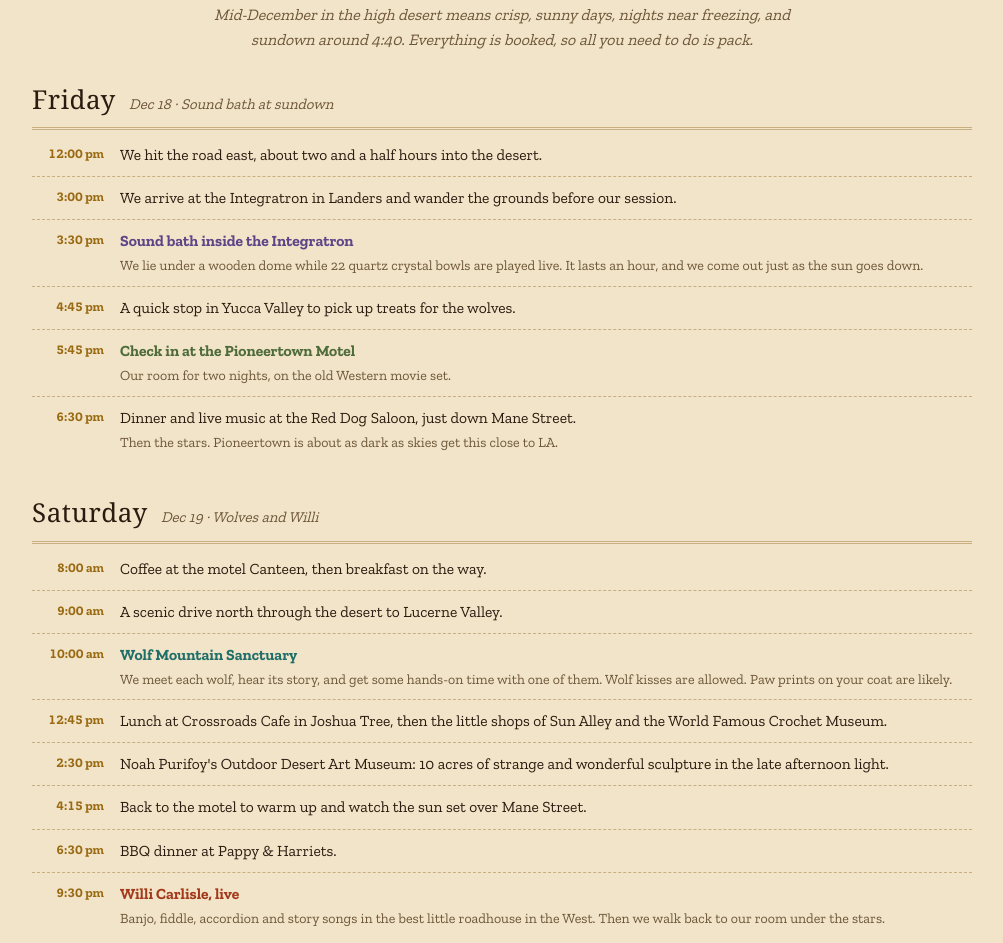
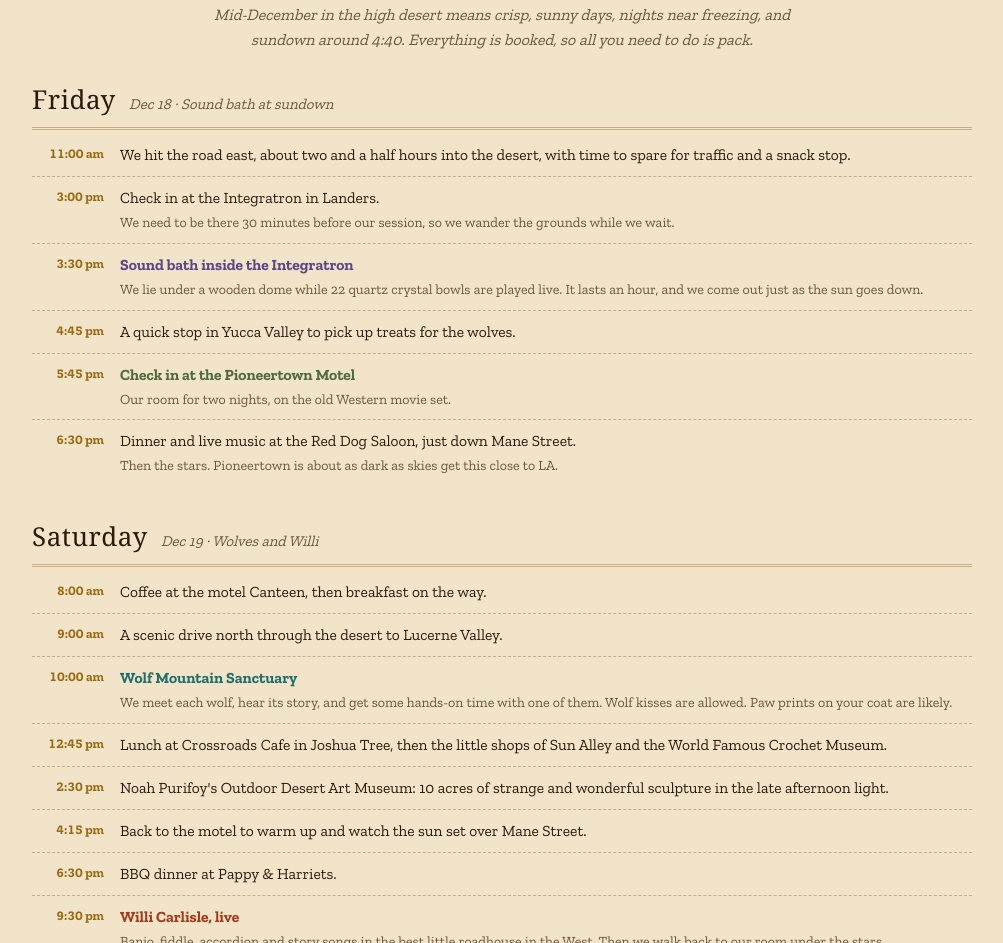
Before and after one commit to highhair20/wolf-pack-weekend, a plain HTML site: page index.html in a window 1280 px wide. Shown: the part 1045-1988 px from the top of the page, without its empty margins (138-1141 px from the left). Drawn offline with nearby package versions, Linux system fonts and the light colour scheme; a web font is replaced by a local one.

Commit message:
fix: leave earlier for 3:00 Integratron check-in

```diff
--- a/index.html
+++ b/index.html
@@ -192,8 +192,8 @@ footer a { color: #E6B95C; }
   <p class="plan-intro">Mid-December in the high desert means crisp, sunny days, nights near freezing, and sundown around 4:40. Everything is booked, so all you need to do is pack.</p>
 
   <div class="day"><h3>Friday <small>Dec 18 · Sound bath at sundown</small></h3><ul class="tl">
-    <li><span class="time">12:00 pm</span><span class="ev">We hit the road east, about two and a half hours into the desert.</span></li>
-    <li><span class="time">3:00 pm</span><span class="ev">We arrive at the Integratron in Landers and wander the grounds before our session.</span></li>
+    <li><span class="time">11:00 am</span><span class="ev">We hit the road east, about two and a half hours into the desert, with time to spare for traffic and a snack stop.</span></li>
+    <li><span class="time">3:00 pm</span><span class="ev">Check in at the Integratron in Landers.<span class="n">We need to be there 30 minutes before our session, so we wander the grounds while we wait.</span></span></li>
     <li><span class="time">3:30 pm</span><span class="ev"><span class="tag sound">Sound bath inside the Integratron</span><span class="n">We lie under a wooden dome while 22 quartz crystal bowls are played live. It lasts an hour, and we come out just as the sun goes down.</span></span></li>
     <li><span class="time">4:45 pm</span><span class="ev">A quick stop in Yucca Valley to pick up treats for the wolves.</span></li>
     <li><span class="time">5:45 pm</span><span class="ev"><span class="tag base">Check in at the Pioneertown Motel</span><span class="n">Our room for two nights, on the old Western movie set.</span></span></li>
```
